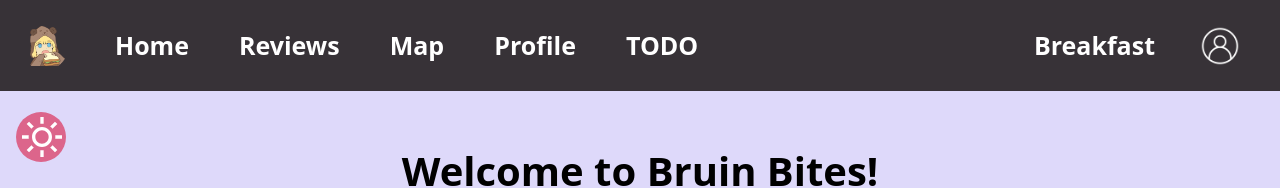
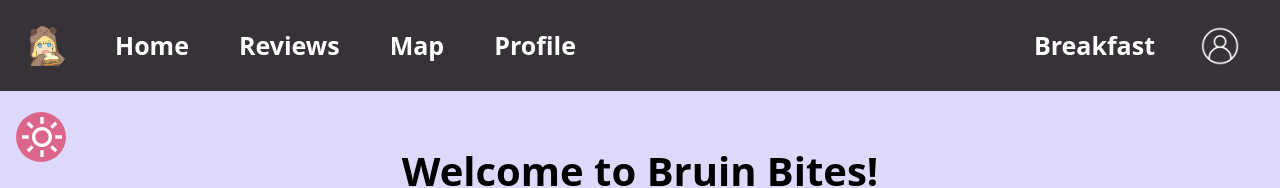
Before and after one commit to 35L-sleepy-tamagos/bruin-bites, a React (Create React App) app in the folder bites-frontend/: page / in a window 1280 px wide. Shown: the top 188 px of the page. Built offline with nearby package versions, Linux system fonts and the light colour scheme; no server answers.

Commit message:
removed todo from navbar, possibly broke smth, hopefully not

```diff
--- a/bites-frontend/src/components/Navbar.js
+++ b/bites-frontend/src/components/Navbar.js
@@ -191,11 +191,6 @@ const Navbar = ({ user }) => {
             Profile
           </Link>
         </li>
-        <li className="expand">
-          <Link to="/venue" style={{ textDecoration: "none", color: "white" }}>
-            TODO
-          </Link>
-        </li>
         <div
           className="Meal-Period"
           style={{ textDecoration: "none", color: "white" }}
```
